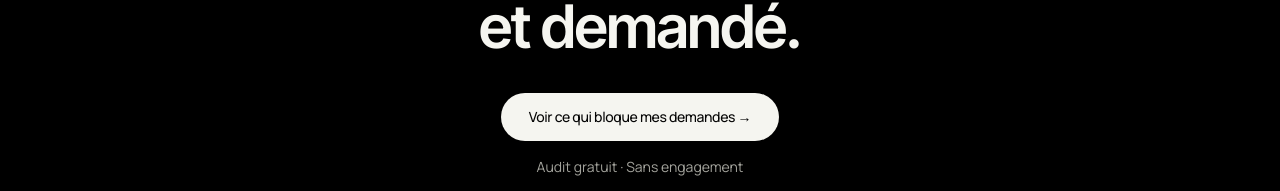
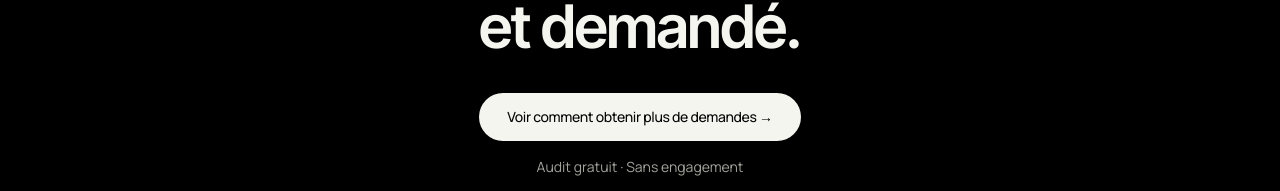
Before and after one commit to mathieumilo3-bot/-generation-capable, a Next.js app in the folder site-vitrine/: page / in a window 1280 px wide. Shown: the part 4346-4537 px from the top of the page. Built offline with nearby package versions, Linux system fonts and the light colour scheme; no server answers.

Commit message:
Make final CTA outcome-led

```diff
--- a/site-vitrine/src/components/sections/FinalCTA.tsx
+++ b/site-vitrine/src/components/sections/FinalCTA.tsx
@@ -19,7 +19,7 @@ export function FinalCTA() {
 
         <div className="mt-8">
           <Button href="/audit" variant="primary" trackEvent="cta_clicked" trackPayload={{ location: "final_cta" }}>
-            Voir ce qui bloque mes demandes →
+            Voir comment obtenir plus de demandes →
           </Button>
         </div>
 
```
